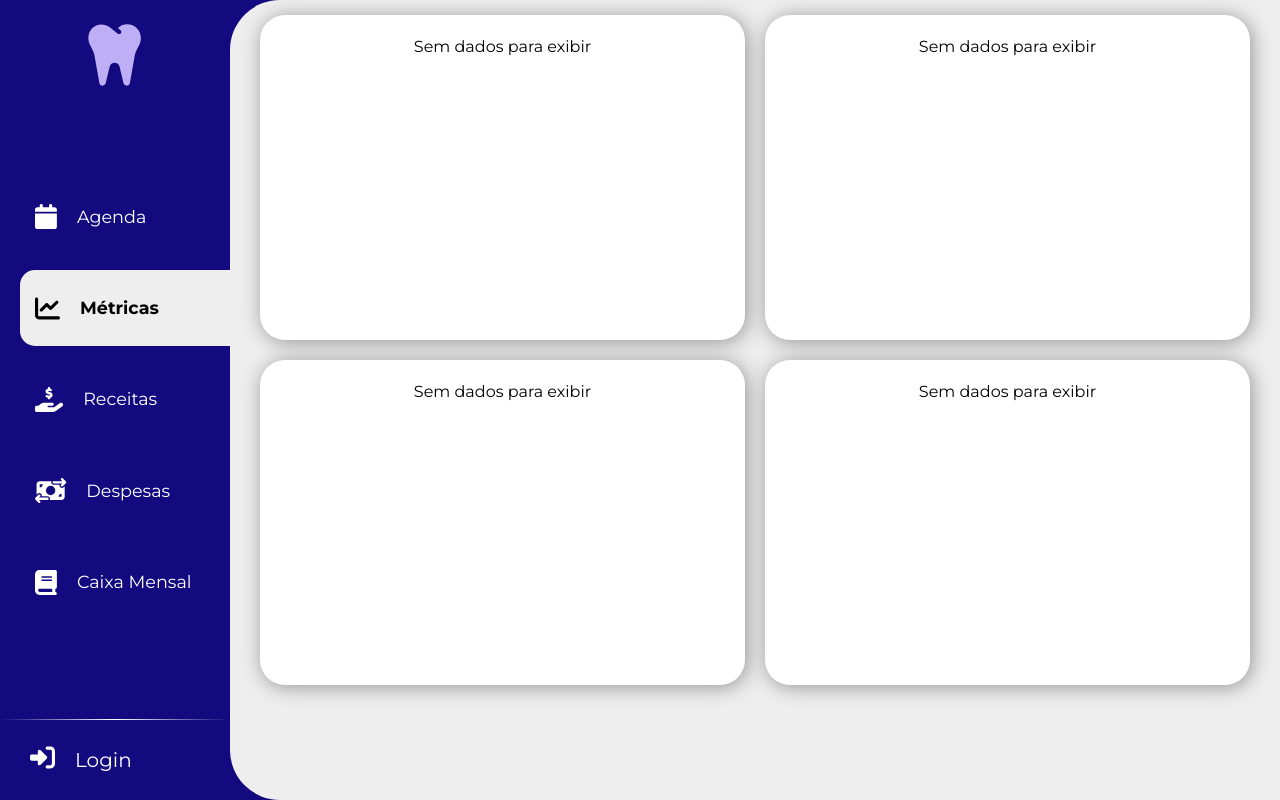
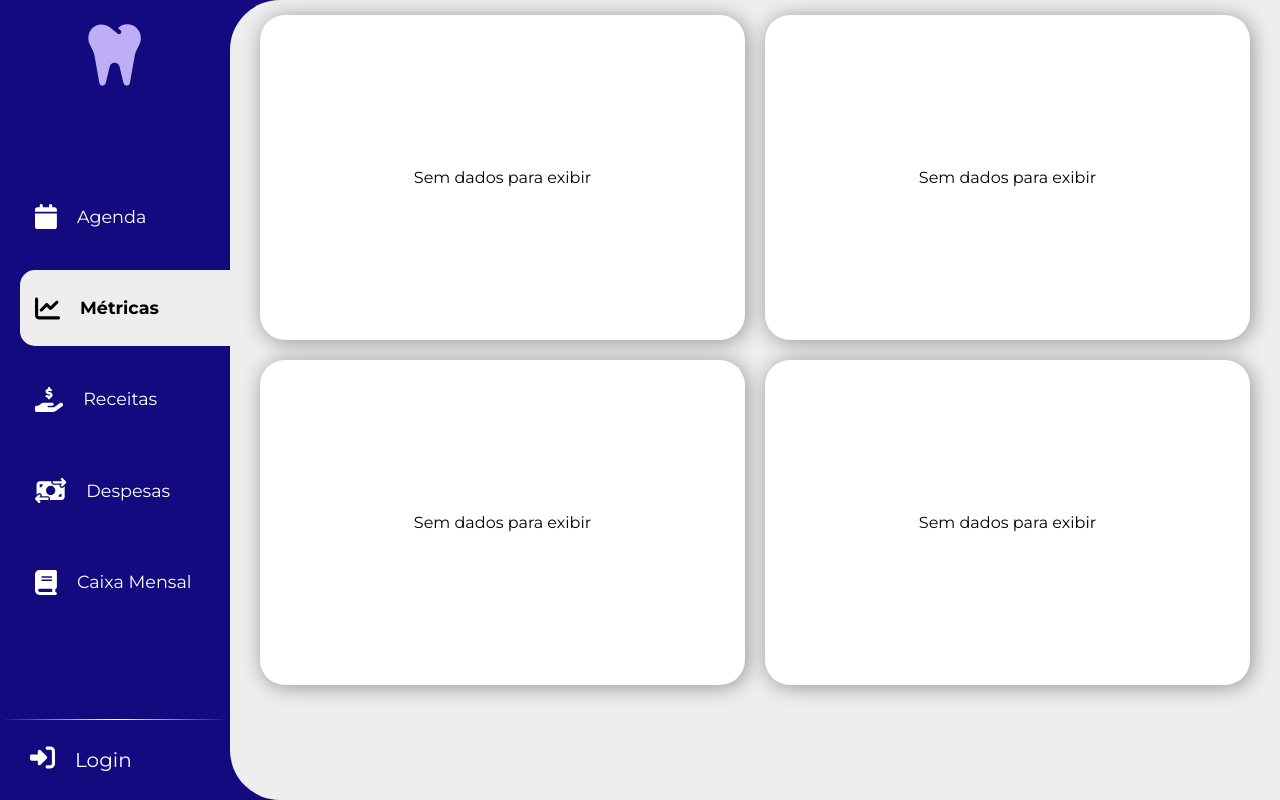
Before and after one commit to maisappreis/dental-clinic, a Next.js app: page /dental-clinic/dashboard in a window 1280 px wide. Built offline with nearby package versions, Linux system fonts and the light colour scheme; no server answers.

Commit message:
style: Improving charts styles when there is no data.

```diff
--- a/src/app/(app)/dashboard/Charts.module.css
+++ b/src/app/(app)/dashboard/Charts.module.css
@@ -20,6 +20,13 @@
   overflow: hidden;
 }
 
+.noData {
+  display: flex;
+  align-items: center;
+  justify-content: center;
+  height: 100%;
+}
+
 @media only screen and (max-width: 1000px) {
   .chartarea {
     grid-template-columns: 1fr;
--- a/src/app/(app)/dashboard/charts/proceduresFrequency.tsx
+++ b/src/app/(app)/dashboard/charts/proceduresFrequency.tsx
@@ -4,6 +4,7 @@ import { useMemo } from "react";
 import { Bar } from "react-chartjs-2";
 import { Revenue } from "@/types/revenue";
 import { ChartData } from "@/types/chart";
+import styles from "../Charts.module.css";
 import "@/utils/chart";
 
 import { getMostPerformedProcedures } from "@/utils/charts";
@@ -14,8 +15,8 @@ type Props = {
 };
 
 export function MostPerformedProceduresChart({ revenue }: Props) {
-  const styles = getComputedStyle(document.documentElement);
-  const color = styles.getPropertyValue("--primary-color");
+  const style = getComputedStyle(document.documentElement);
+  const color = style.getPropertyValue("--primary-color");
 
   const chartData = useMemo<ChartData>(() => {
     if (!revenue.length) {
@@ -37,7 +38,11 @@ export function MostPerformedProceduresChart({ revenue }: Props) {
   }, [revenue, color]);
 
   if (!chartData.labels.length) {
-    return <span>Sem dados para exibir</span>;
+    return (
+      <div className={styles.noData}>
+        <span>Sem dados para exibir</span>
+      </div>
+    );
   }
 
   return <Bar data={chartData} options={proceduresBarChartOptions} />;
--- a/src/app/(app)/dashboard/charts/proceduresNumber.tsx
+++ b/src/app/(app)/dashboard/charts/proceduresNumber.tsx
@@ -6,6 +6,7 @@ import { Revenue } from "@/types/revenue";
 import { monthNames } from "@/constants/date";
 import { proceduresLineChartOptions } from "@/constants/charts";
 import { groupRevenueByMonth } from "@/utils/charts";
+import styles from "../Charts.module.css";
 import "@/utils/chart";
 
 
@@ -19,8 +20,8 @@ export function NumberOfProceduresChart({
       return { labels: [], datasets: [] };
     }
 
-    const styles = getComputedStyle(document.documentElement);
-    const color = styles.getPropertyValue("--primary-color");
+    const style = getComputedStyle(document.documentElement);
+    const color = style.getPropertyValue("--primary-color");
 
     const groupedByMonth = groupRevenueByMonth(revenue);
 
@@ -50,7 +51,11 @@ export function NumberOfProceduresChart({
   }, [revenue]);
 
   if (!chartData.labels.length) {
-    return <span>Sem dados para exibir</span>;
+    return (
+      <div className={styles.noData}>
+        <span>Sem dados para exibir</span>
+      </div>
+    );
   }
 
   return <Line data={chartData} options={proceduresLineChartOptions} />;
--- a/src/app/(app)/dashboard/charts/profit.tsx
+++ b/src/app/(app)/dashboard/charts/profit.tsx
@@ -4,6 +4,7 @@ import { useMemo } from "react";
 import { Bar } from "react-chartjs-2";
 import { ProfitData } from "@/types/chart";
 import { profitBarChartOptions } from "@/constants/charts";
+import styles from "../Charts.module.css";
 import "@/utils/chart";
 
 
@@ -13,8 +14,8 @@ export function ProfitChart({ profit }: { profit: ProfitData }) {
       return { labels: [], datasets: [] };
     }
 
-    const styles = getComputedStyle(document.documentElement);
-    const barColor = styles.getPropertyValue("--tertiary-color");
+    const style = getComputedStyle(document.documentElement);
+    const barColor = style.getPropertyValue("--tertiary-color");
 
     return {
       labels: profit.labels,
@@ -29,7 +30,11 @@ export function ProfitChart({ profit }: { profit: ProfitData }) {
   }, [profit]);
 
   if (!chartData.labels.length) {
-    return <span>Sem dados para exibir</span>;
+    return (
+      <div className={styles.noData}>
+        <span>Sem dados para exibir</span>
+      </div>
+    );
   }
 
   return <Bar data={chartData} options={profitBarChartOptions} />;
--- a/src/app/(app)/dashboard/charts/revenueExpenses.tsx
+++ b/src/app/(app)/dashboard/charts/revenueExpenses.tsx
@@ -8,6 +8,7 @@ import { MonthNames } from "@/types/chart";
 import { monthNames } from "@/constants/date";
 import { groupValuesByMonth } from "@/utils/charts";
 import { revenueExpensesLineChartOptions } from "@/constants/charts";
+import styles from "../Charts.module.css";
 import "@/utils/chart";
 
 
@@ -23,9 +24,9 @@ export function RevenueExpensesChart({
       return { labels: [], datasets: [] };
     }
 
-    const styles = getComputedStyle(document.documentElement);
-    const revenueColor = styles.getPropertyValue("--success-color");
-    const expenseColor = styles.getPropertyValue("--error-color");
+    const style = getComputedStyle(document.documentElement);
+    const revenueColor = style.getPropertyValue("--success-color");
+    const expenseColor = style.getPropertyValue("--error-color");
 
     const revenueByMonth = groupValuesByMonth(revenue);
     const expensesByMonth = groupValuesByMonth(expenses);
@@ -63,7 +64,11 @@ export function RevenueExpensesChart({
   }, [revenue, expenses]);
 
   if (!chartData.labels.length) {
-    return <span>Sem dados para exibir</span>;
+    return (
+      <div className={styles.noData}>
+        <span>Sem dados para exibir</span>
+      </div>
+    );
   }
 
   return (
```
